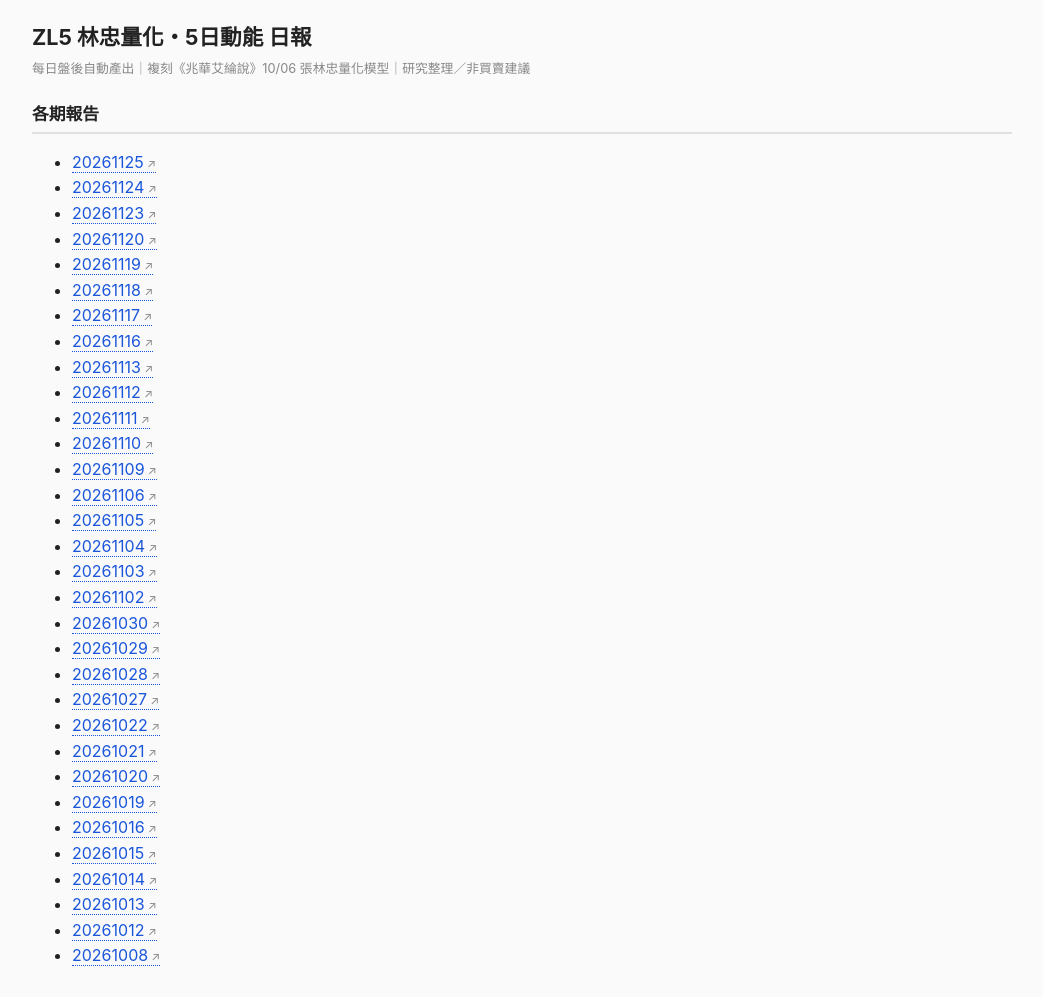
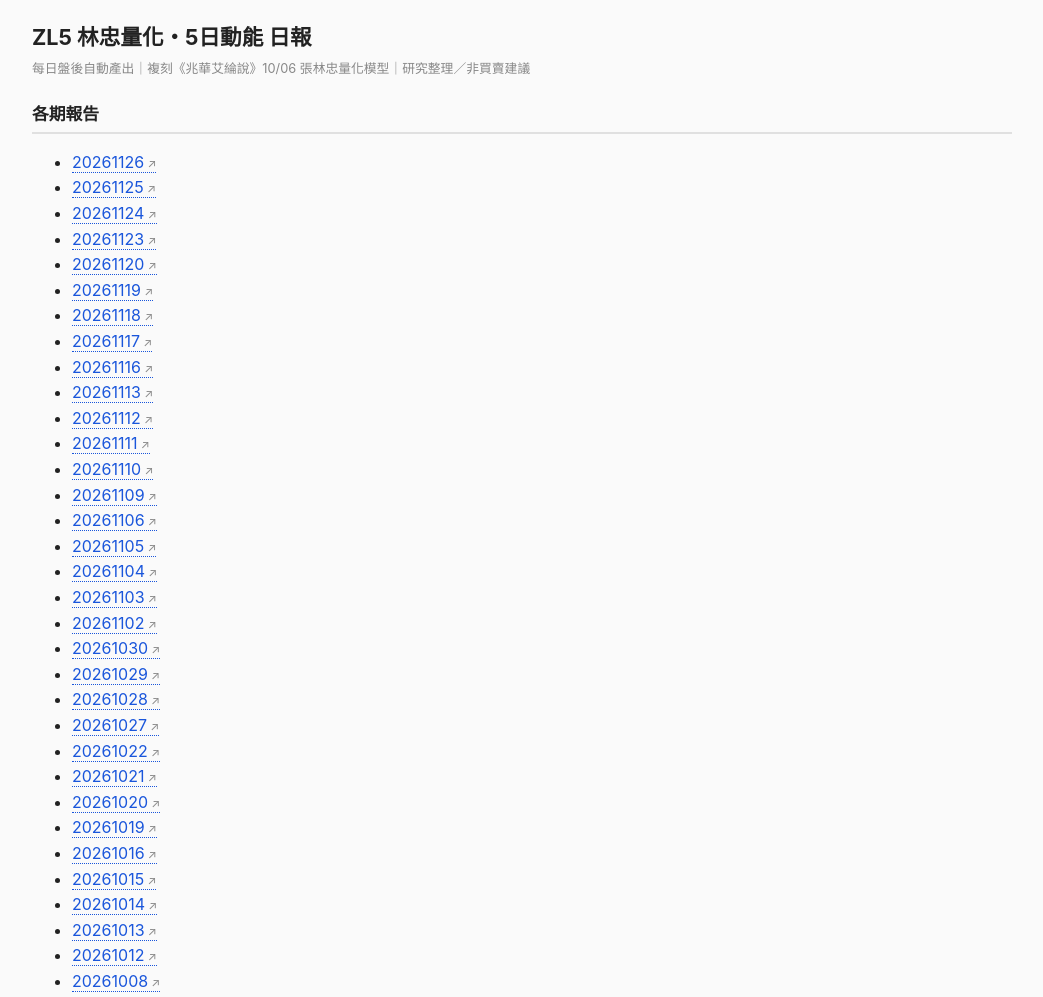
Before and after one commit to MasonLee3721/zl5-daily, a plain HTML site: page index.html in a window 1280 px wide. Shown: the whole page, without its empty margins (118-1161 px from the left). Drawn offline with Linux system fonts and the light colour scheme.

Commit message:
ZL5 日報 20261126 (2/35)

```diff
--- a/index.html
+++ b/index.html
@@ -21,6 +21,7 @@ a.tk:hover{color:#c0392b;border-bottom-style:solid}a.tk::after{content:" \2197";
 .tag.hold{background:#eff6ff;color:#1d4ed8}</style></head><body>
 <h1>ZL5 林忠量化・5日動能 日報</h1>
 <p class="meta">每日盤後自動產出｜複刻《兆華艾綸說》10/06 張林忠量化模型｜研究整理／非買賣建議</p><h2>各期報告</h2><ul>
+<li><a class="tk" href="reports/20261126/REPORT.html">20261126</a></li>
 <li><a class="tk" href="reports/20261125/REPORT.html">20261125</a></li>
 <li><a class="tk" href="reports/20261124/REPORT.html">20261124</a></li>
 <li><a class="tk" href="reports/20261123/REPORT.html">20261123</a></li>
```
